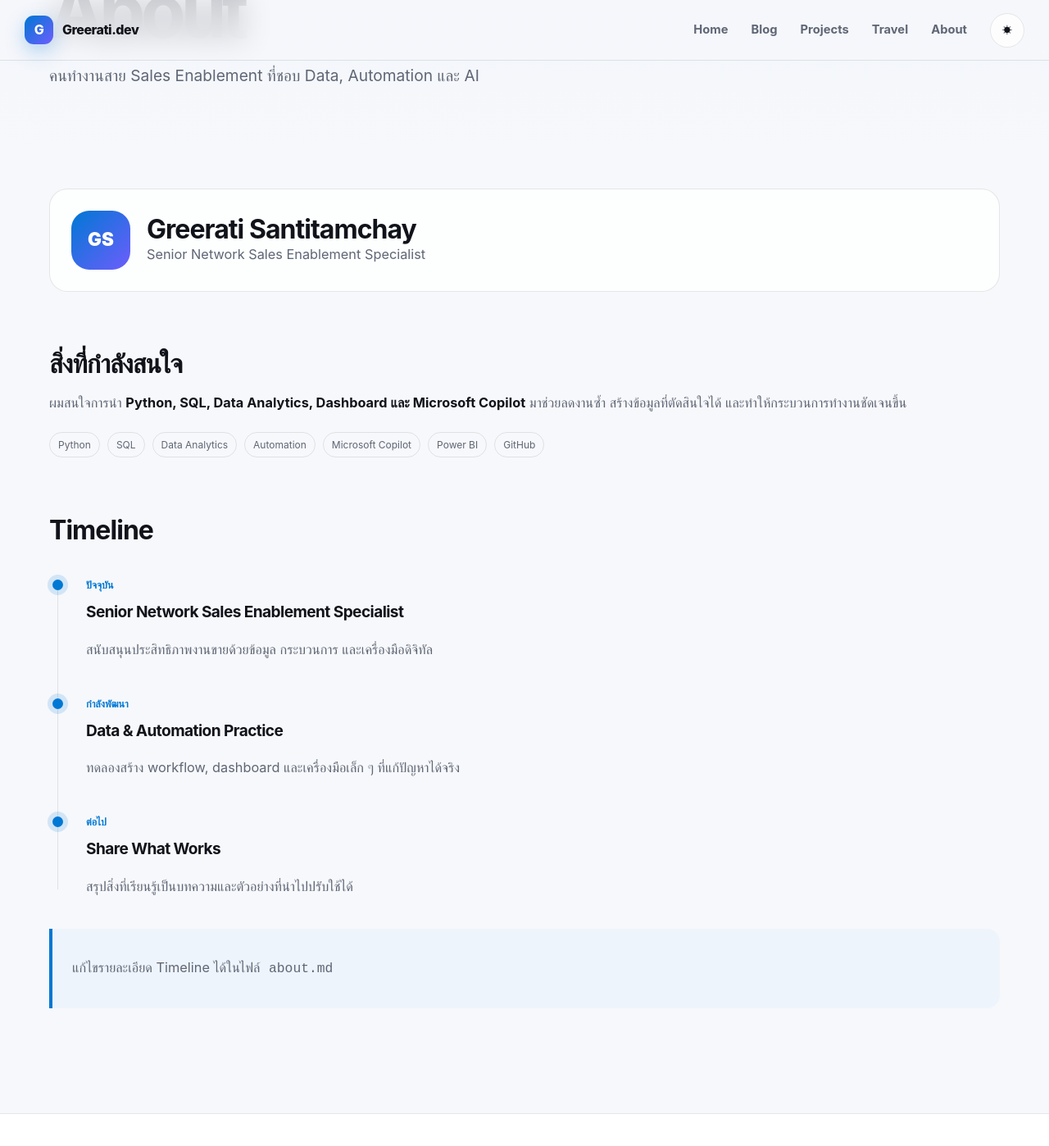
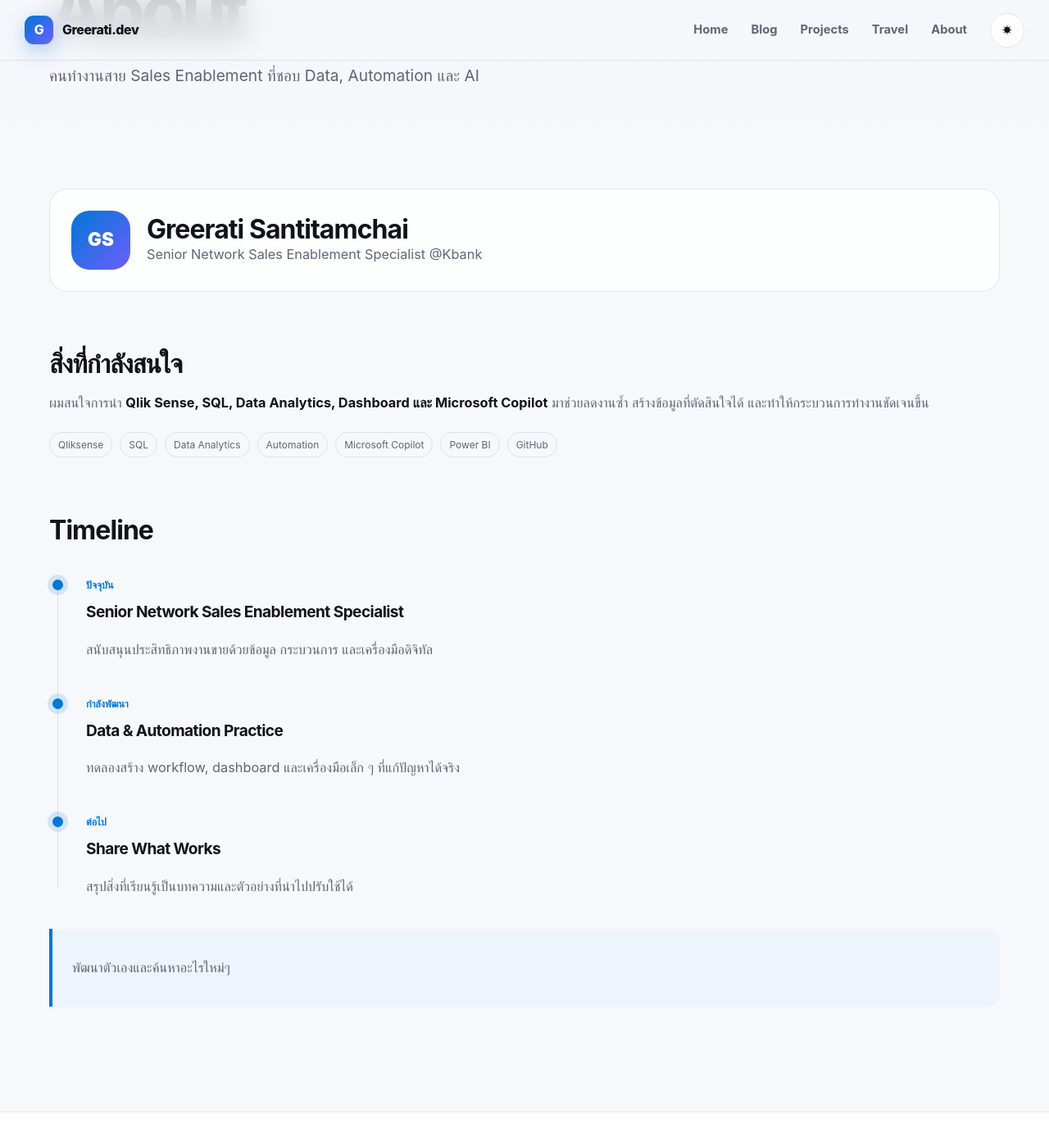
Before and after one commit to kakratua/kakratua.github.io, a Jekyll site: the page built from about.md, in a window 1280 px wide and 1400 px high, scrolled down 242 px. Shown: the whole window at 82% size. Built offline with Jekyll 4.4.1, drawn with Linux system fonts in a browser that asks for light colours.

Commit message:
Update about.md

```diff
--- a/about.md
+++ b/about.md
@@ -9,16 +9,16 @@ permalink: /about/
 <div class="profile-intro">
   <div class="avatar">GS</div>
   <div>
-    <h2>Greerati Santitamchay</h2>
-    <p>Senior Network Sales Enablement Specialist</p>
+    <h2>Greerati Santitamchai</h2>
+    <p>Senior Network Sales Enablement Specialist @Kbank</p>
   </div>
 </div>
 
 ## สิ่งที่กำลังสนใจ
 
-ผมสนใจการนำ **Python, SQL, Data Analytics, Dashboard และ Microsoft Copilot** มาช่วยลดงานซ้ำ สร้างข้อมูลที่ตัดสินใจได้ และทำให้กระบวนการทำงานชัดเจนขึ้น
+ผมสนใจการนำ **Qlik Sense, SQL, Data Analytics, Dashboard และ Microsoft Copilot** มาช่วยลดงานซ้ำ สร้างข้อมูลที่ตัดสินใจได้ และทำให้กระบวนการทำงานชัดเจนขึ้น
 
-<div class="skill-cloud"><span>Python</span><span>SQL</span><span>Data Analytics</span><span>Automation</span><span>Microsoft Copilot</span><span>Power BI</span><span>GitHub</span></div>
+<div class="skill-cloud"><span>Qliksense</span><span>SQL</span><span>Data Analytics</span><span>Automation</span><span>Microsoft Copilot</span><span>Power BI</span><span>GitHub</span></div>
 
 ## Timeline
 
@@ -28,4 +28,4 @@ permalink: /about/
   <div class="timeline-item"><span>ต่อไป</span><h3>Share What Works</h3><p>สรุปสิ่งที่เรียนรู้เป็นบทความและตัวอย่างที่นำไปปรับใช้ได้</p></div>
 </div>
 
-> แก้ไขรายละเอียด Timeline ได้ในไฟล์ `about.md`
+> พัฒนาตัวเองและค้นหาอะไรใหม่ๆ
```
